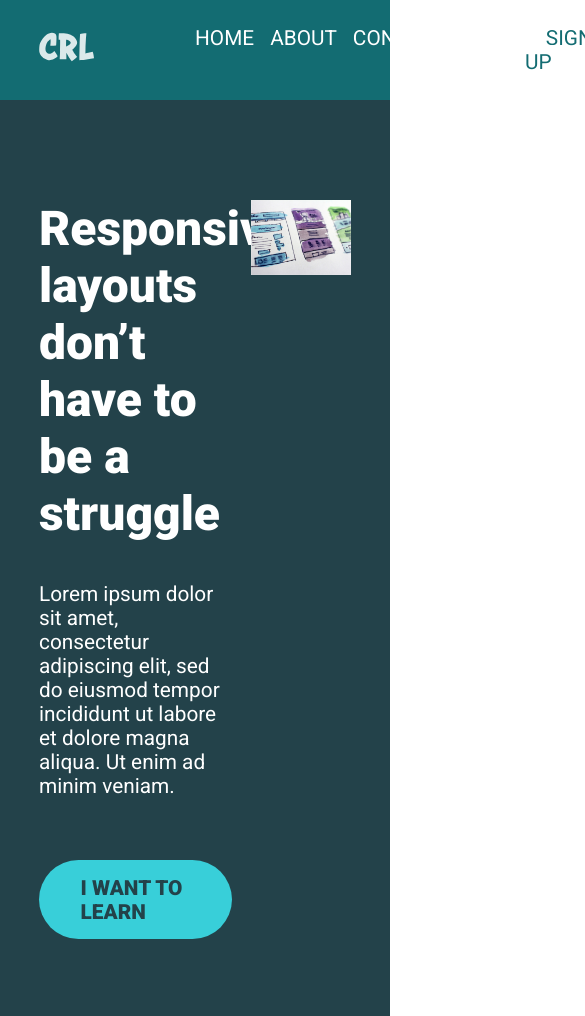
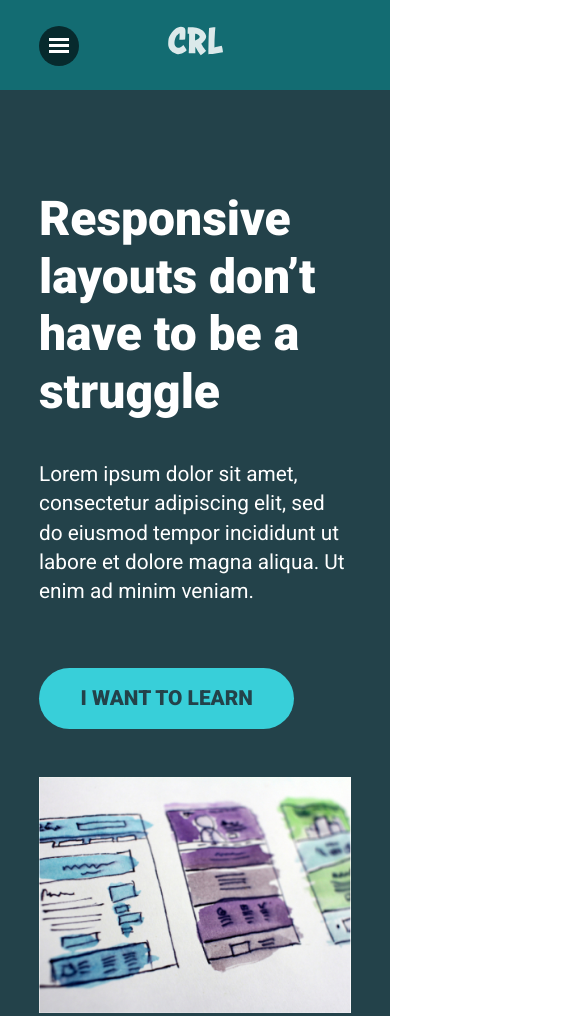
Before and after one commit to krishnayadav-tech/CSSChallenge, a plain HTML site: page challenge07/index.html in a window 390 px wide. Shown: the top 1016 px of the page, 585 px wide, since content can reach past the window. Drawn offline with Linux system fonts and the light colour scheme.

Commit message:
nav__menu created for mobile in challenge7

```diff
--- a/challenge07/index.html
+++ b/challenge07/index.html
@@ -10,8 +10,11 @@
 <body>
     <header>
         <nav class="nav container reset row">
+            <button class="nav-toggle" aria-label="open navigation">
+                <span class="hamburger"></span>
+            </button>
             <a class="nav__logo"> <img src="img/logo.svg" alt="logo for the website"/> </a>
-            <ul id="nav__list" class="row nav__list">
+            <ul id="nav__list" class="row nav__row nav__list">
                 <li class="nav__item"><a href="#" class="nav__link">Home</a></li>
                 <li class="nav__item"><a href="#" class="nav__link">About</a></li>
                 <li class="nav__item"><a href="#" class="nav__link">Contact</a></li>
@@ -52,5 +55,8 @@
 
 
 
+    <script src="index.js">
+
+    </script>
 </body>
 </html>
--- /dev/null
+++ b/challenge07/index.js
@@ -0,0 +1,12 @@
+(function(){
+    let x = 0;
+    document.querySelector(".nav-toggle").addEventListener('click',()=>{
+        const list = document.querySelector(".nav__list");
+        if(x % 2 == 0){
+            list.style.display = 'block';
+        }else{
+            list.style.display = 'none';
+        }
+        x = (x+1)%2;
+    })
+})();
--- a/challenge07/style.css
+++ b/challenge07/style.css
@@ -16,6 +16,11 @@ body {
     margin: 0;
     font-family: 'Roboto', sans-serif;
     font-size: 1.3rem;
+    line-height: 140%;
+}
+
+h1,h2{
+    line-height: 120%;
 }
 
 img {
@@ -26,6 +31,57 @@ h1 {
     font-size: 3rem;
     margin-top: 0;
 }
+
+.nav-toggle {
+    display: none;
+    cursor: pointer;
+    border: 0;
+    width: 3em;
+    height: 3em;
+    padding: 0em;
+    border-radius: 50%;
+    background: #072a2d;
+    color: white;
+    transition: opacity 250ms ease;
+    position: absolute;
+    left: 0;
+  }
+
+
+.nav-toggle:focus,
+.nav-toggle:hover {
+  opacity: 0.75;
+}
+
+.hamburger {
+  width: 50%;
+  position: relative;
+}
+
+
+.hamburger,
+.hamburger::before,
+.hamburger::after {
+  display: block;
+  margin: 0 auto;
+  height: 3px;
+  background: white;
+}
+
+.hamburger::before,
+.hamburger::after {
+  content: "";
+  width: 100%;
+}
+
+.hamburger::before {
+  transform: translateY(-6px);
+}
+
+.hamburger::after {
+  transform: translateY(3px);
+}
+
 
 .section-title {
     color: #87629A;
@@ -51,6 +107,7 @@ h1 {
     width: 80%;
     max-width: 1100px;
     margin: 0 auto;
+    position: relative;
 }
 
 .row {
@@ -79,9 +136,10 @@ header {
     margin: 0;
     padding: 0;
     list-style: none;
-    width: 50%;
+    width: 80%;
     justify-content: space-between;
-    gap: 1rem;
+    gap: 0.7rem;
+    font-size: 1rem;
 }
 
 .nav__link {
@@ -150,3 +208,34 @@ header {
 .nav{
     padding: 0.75em 0;
 }
+
+@media (max-width : 600px) {
+    .nav-toggle{
+        display: block;
+    }
+    .row{
+        display: block;
+    }
+
+    .hero__text , .hero__img , .primary-content , .sidebar, .nav__row{
+        width: 100%;
+    }
+    .hero__img, .sidebar{
+        margin-top: 3rem;
+    }
+    .nav__row{
+        display: flex;
+        justify-content: space-between;
+    }
+    .nav__list{
+        display: none;
+    }
+
+    .nav__item:not(:last-child){
+        margin-bottom: 0.1rem;
+    }
+    .nav{
+        text-align: center;
+    }
+
+}
```
Also changed, not shown: challenge08/index.html (+2 -2 lines).
